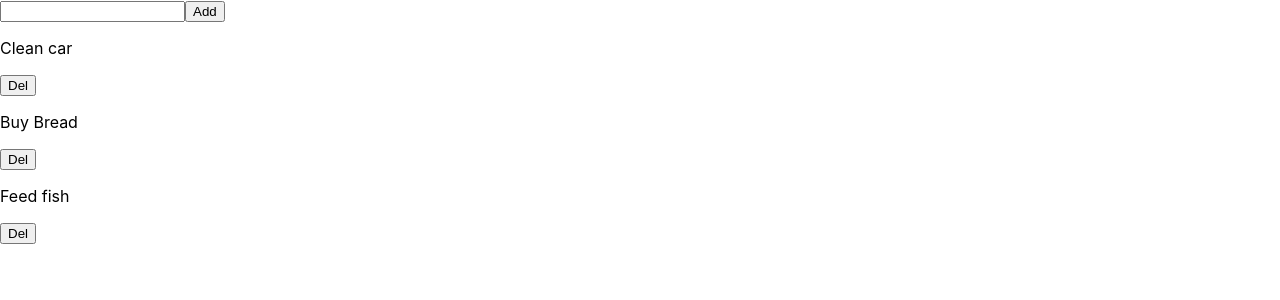
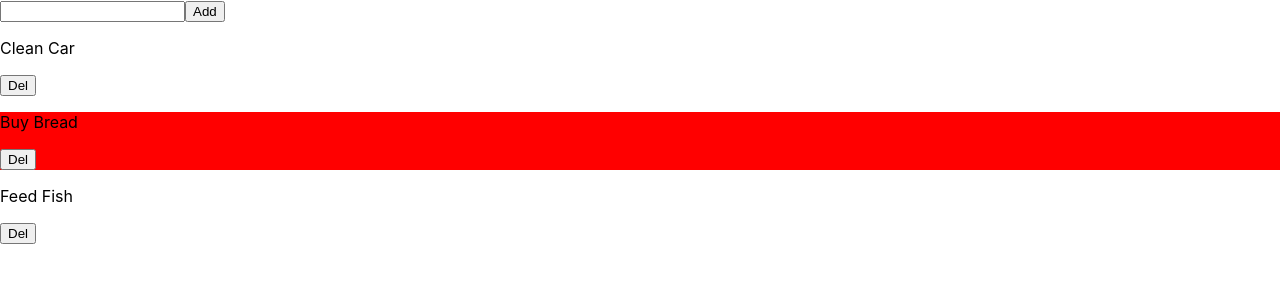
Before and after one commit to moyoamoo/todo-react-demo, a React (Create React App) app: page / in a window 1280 px wide. Shown: the top 300 px of the page. Built offline with nearby package versions, Linux system fonts and the light colour scheme.

Commit message:
toggle done

```diff
--- a/src/App.js
+++ b/src/App.js
@@ -1,7 +1,13 @@
 import React, { Component } from "react";
 
 class App extends Component {
-  state = { todos: ["Clean car", "Buy Bread", "Feed fish"] };
+  state = {
+    todos: [
+      { title: "Clean Car", done: false },
+      { title: "Buy Bread", done: true },
+      { title: "Feed Fish", done: false },
+    ],
+  };
 
   onTodoInput = (e) => {
     this.setState({ todoInput: e.target.value });
@@ -9,16 +15,22 @@ class App extends Component {
 
   onAddClick = () => {
     const todos = [...this.state.todos];
-    todos.push(this.state.todoInput);
+    todos.push({ title: this.state.todoInput, todo: false });
     this.setState({ todos });
   };
 
-  onDeleteClick = (todo) => {
-    console.log(todo);
-    const todos = [...this.state.todos]
-    const indexOf = todos.indexOf(todo);
-    todos.splice(indexOf, 1)
-    this.setState({todos})
+  onDeleteClick = (title) => {
+    const todos = [...this.state.todos];
+    const indexOf = todos.findIndex((todo) => (todo.title === title));
+    todos.splice(indexOf, 1);
+    this.setState({ todos });
+  };
+
+  onTodoToggleClick = (title) => {
+    const todos = [...this.state.todos];
+    const indexOf = todos.findIndex((todo) => (todo.title === title));
+    todos[indexOf].done = !todos[indexOf].done;
+    this.setState({ todos });
   };
 
   render() {
@@ -31,9 +43,11 @@ class App extends Component {
         <button onClick={this.onAddClick}>Add</button>
         {todos.map((todo) => {
           return (
-            <div>
-              <p>{todo}</p>
-              <button onClick={() => this.onDeleteClick(todo)}>Del</button>
+            <div className={todo.done ? "done" : "undone"}>
+              <p onClick={() => this.onTodoToggleClick(todo.title)}>{todo.title}</p>
+              <button onClick={() => this.onDeleteClick(todo.title)}>
+                Del
+              </button>
             </div>
           );
         })}
--- a/src/index.css
+++ b/src/index.css
@@ -11,3 +11,7 @@ code {
   font-family: source-code-pro, Menlo, Monaco, Consolas, 'Courier New',
     monospace;
 }
+
+.done{
+  background-color: red;
+}
```
